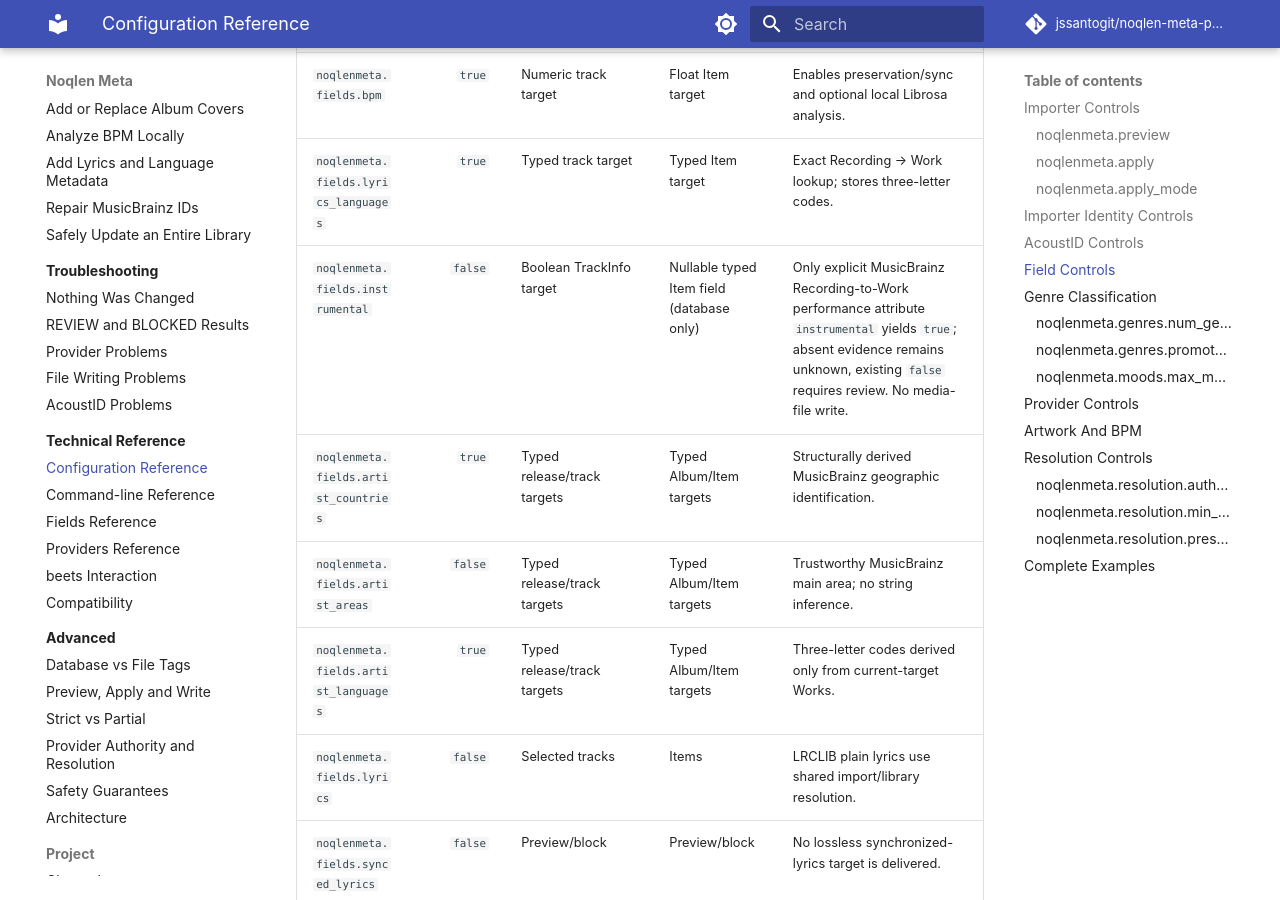
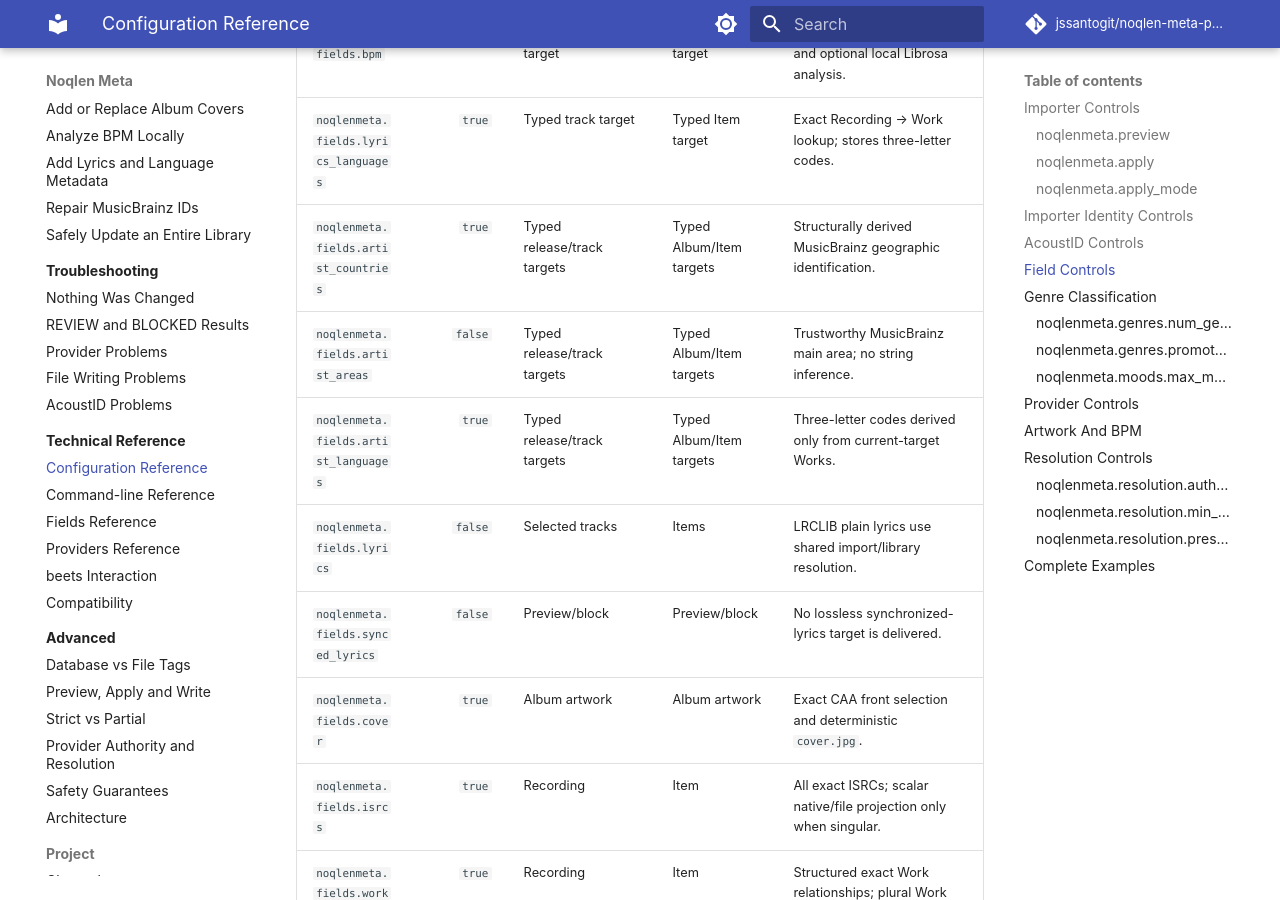
Before and after one commit to jssantogit/noqlen-meta-plugin, an MkDocs documentation site: the page built from site-docs/technical-reference/configuration.md, in a window 1280 px wide and 900 px high, scrolled down 4854 px. Built offline with MkDocs 1.6.1 and Material for MkDocs 9.7.7, drawn with Linux system fonts in a browser that asks for light colours; comment, search, counter and statistics services are not loaded.

```diff
--- a/site-docs/technical-reference/configuration.md
+++ b/site-docs/technical-reference/configuration.md
@@ -111,7 +111,6 @@
 | `noqlenmeta.fields.moods` | `true` | Typed track target | Typed Item target | Classified MusicBrainz tags; optional Last.fm corroboration/fallback. |
 | `noqlenmeta.fields.bpm` | `true` | Numeric track target | Float Item target | Enables preservation/sync and optional local Librosa analysis. |
 | `noqlenmeta.fields.lyrics_languages` | `true` | Typed track target | Typed Item target | Exact Recording -> Work lookup; stores three-letter codes. |
-| `noqlenmeta.fields.instrumental` | `false` | Boolean TrackInfo target | Nullable typed Item field (database only) | Only explicit MusicBrainz Recording-to-Work performance attribute `instrumental` yields `true`; absent evidence remains unknown, existing `false` requires review. No media-file write. |
 | `noqlenmeta.fields.artist_countries` | `true` | Typed release/track targets | Typed Album/Item targets | Structurally derived MusicBrainz geographic identification. |
 | `noqlenmeta.fields.artist_areas` | `false` | Typed release/track targets | Typed Album/Item targets | Trustworthy MusicBrainz main area; no string inference. |
 | `noqlenmeta.fields.artist_languages` | `true` | Typed release/track targets | Typed Album/Item targets | Three-letter codes derived only from current-target Works. |
```
